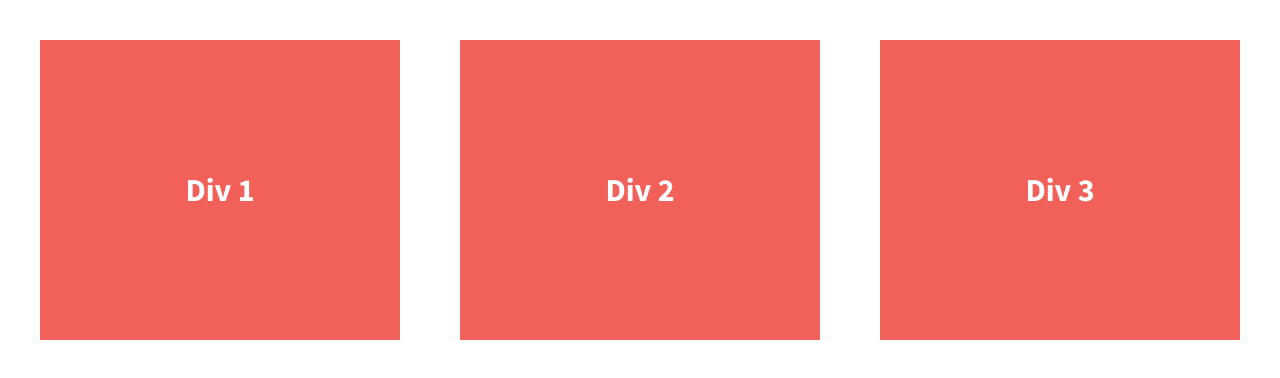
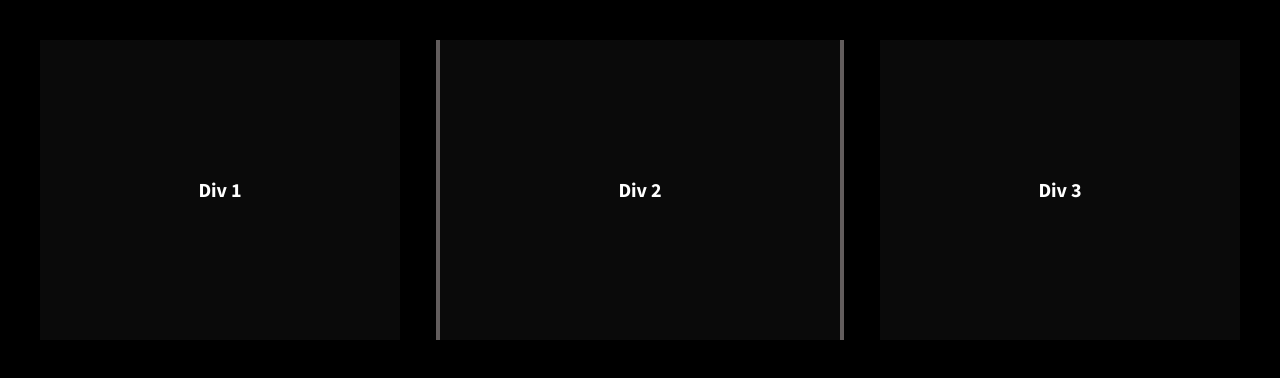
Before and after one commit to condela8/divs-flexbox, a plain HTML site: page 07.01-206-divs-flexbox-starter/index.html in a window 1280 px wide. Drawn offline with nearby package versions, Linux system fonts and the light colour scheme.

Commit message:
Modified body background and added padding and border to dev2

```diff
--- a/07.01-206-divs-flexbox-starter/css/main.css
+++ b/07.01-206-divs-flexbox-starter/css/main.css
@@ -106,6 +106,8 @@ body {
   padding: 2em;
   font-size: 1.25em;
   height: 100%;
+  background-color: black;
+
 }
 
 .wrapper {
@@ -115,17 +117,26 @@ body {
   justify-content:space-between;
 }
 
+
 .div-1, .div-2, .div-3 {
   /*give the divs a width of 30%, add display:flex, set justify-content and align-items to center*/
   color: #fff;
   line-height: 1.5em;
-  font-size: 1.6em;
-  background-color: #f16059;
+  font-size: 1em;
+  background-color: #0a0a0a;
   height: 300px;
   display: flex;
   width: 30%;
   justify-content: center;
   align-items: center;
+}
+.div-2{
+    border-left:solid 4px rgb(98, 93, 93);
+    border-right:solid 4px rgb(98, 93, 93);
+    padding-left: 20px;
+    padding-right: 20px;
+
+
 }
 
 
```
